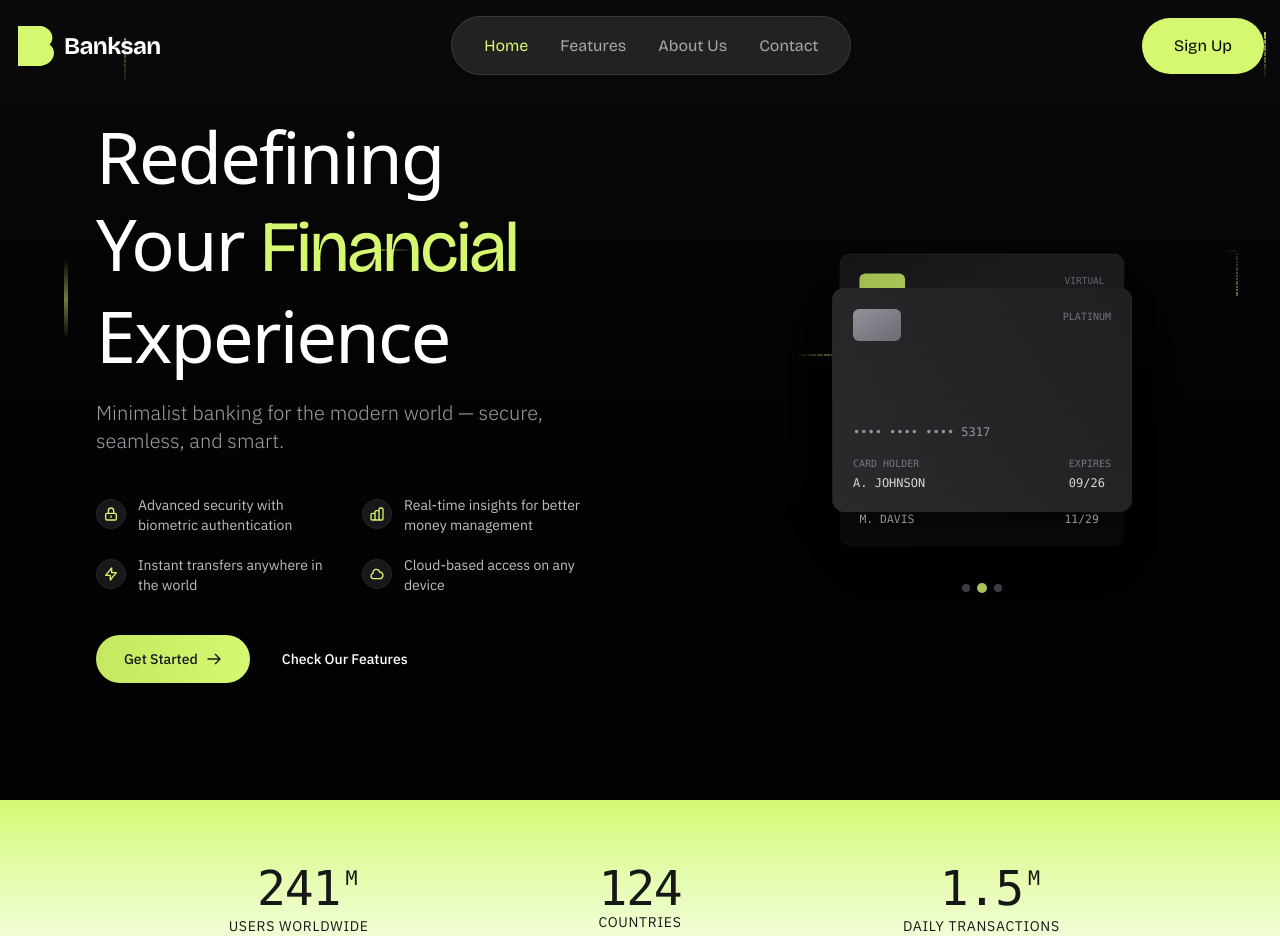
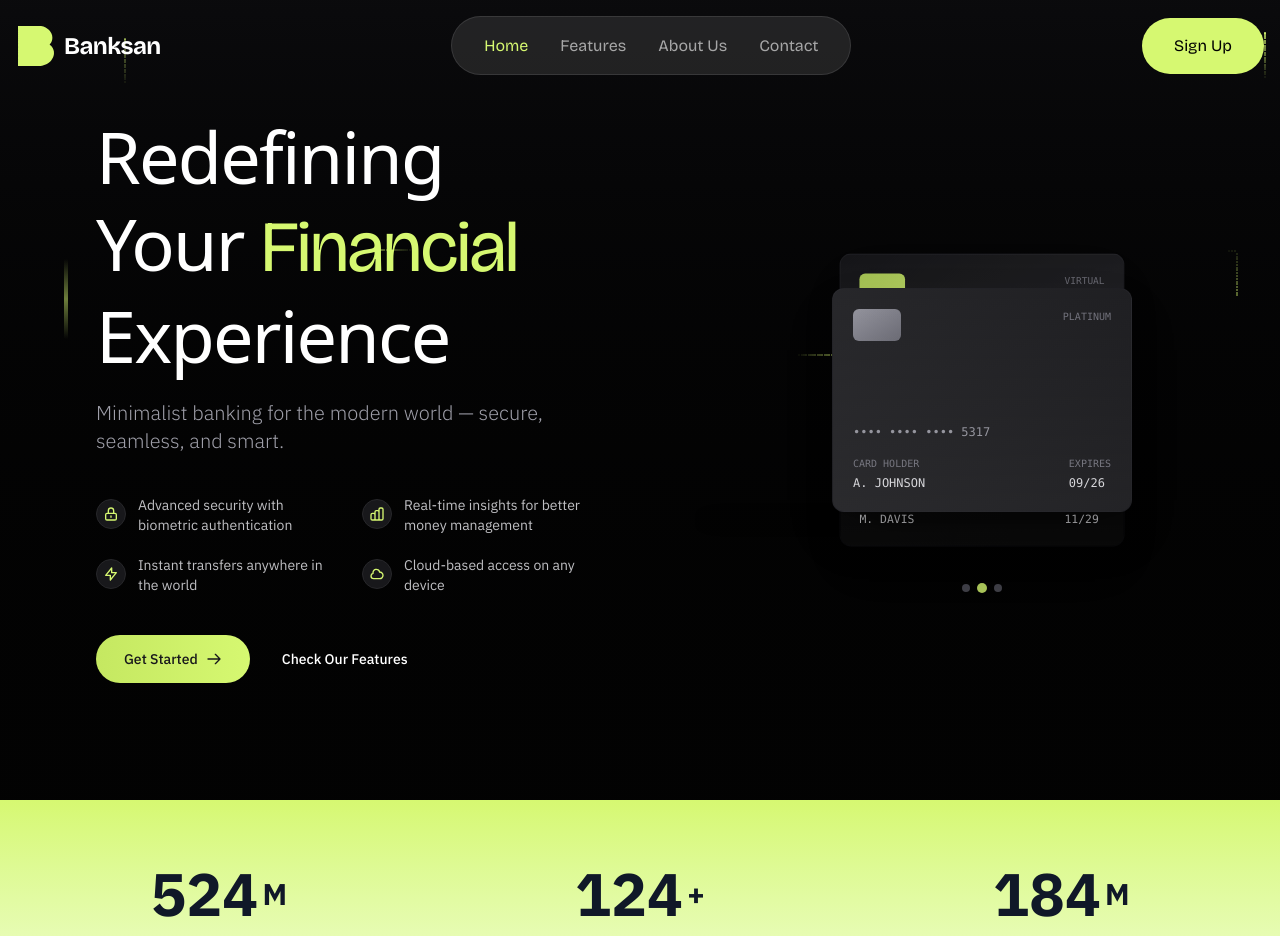
Before and after one commit to Sansarista/banksan, a Next.js app: page / in a window 1280 px wide. Shown: the top 936 px of the page. Built offline with nearby package versions, Linux system fonts and the light colour scheme.

Commit message:
Updated: Colors

```diff
--- a/src/components/sections/CTA.tsx
+++ b/src/components/sections/CTA.tsx
@@ -17,7 +17,7 @@ export default function CTA() {
             Are you ready to experience a smarter way to manage your finances? Try our platform today!
           </p>
 
-          <button className="bg-lime-500 hover:bg-lime-600 text-gray-900 font-medium py-3 px-8 rounded-full transition duration-300 inline-flex items-center gap-2">
+          <button className="bg-[#d6f871] hover:bg-[#c4e95c] text-gray-900 font-medium py-3 px-8 rounded-full transition duration-300 inline-flex items-center gap-2">
             Get Started
             <svg className="w-5 h-5" fill="none" stroke="currentColor" viewBox="0 0 24 24" xmlns="http://www.w3.org/2000/svg">
               <path strokeLinecap="round" strokeLinejoin="round" strokeWidth={2} d="M17 8l4 4m0 0l-4 4m4-4H3" />
--- a/src/components/sections/Stats.tsx
+++ b/src/components/sections/Stats.tsx
@@ -1,60 +1,58 @@
 "use client"
-import { useEffect, useState } from 'react'
+import React from 'react'
+
+interface StatItem {
+  value: string
+  label: string
+  superscript?: string
+}
 
 export default function Stats() {
-  const [animate, setAnimate] = useState(false)
-
-  useEffect(() => {
-    setAnimate(true)
-  }, [])
+  const stats: StatItem[] = [
+    {
+      value: "524",
+      superscript: "M",
+      label: "Users Downloaded"
+    },
+    {
+      value: "124",
+      superscript: "+",
+      label: "Countries"
+    },
+    {
+      value: "184",
+      superscript: "M",
+      label: "Customer Reviews"
+    }
+  ]
 
   return (
     <section className="py-16 bg-gradient-to-b from-[#d6f871] to-white">
-      <div className="max-w-5xl mx-auto px-4">
-        <div className="grid grid-cols-1 md:grid-cols-3 gap-12 md:gap-8">
-          {/* Users stat */}
-          <div
-            className={`transform transition-all duration-500 ${
-              animate ? "opacity-100 translate-y-0" : "opacity-0 translate-y-4"
-            }`}
-          >
-            <div className="flex flex-col items-center">
-              <span className="font-mono text-5xl font-light text-[#171717] tracking-tight relative pb-1">
-                241
-                <span className="text-xl text-[#171717] absolute top-0 -right-4">M</span>
-              </span>
-              <p className="text-[#171717] text-sm uppercase tracking-wider">Users Worldwide</p>
+      <div className="container mx-auto px-4">
+        <div className="flex flex-wrap justify-around gap-8 md:gap-4">
+          {stats.map((stat, index) => (
+            <div key={index} className="text-center flex-1 min-w-[180px]">
+              <div className="flex items-center justify-center">
+                <span className="text-4xl md:text-5xl lg:text-6xl font-bold text-gray-900">
+                  {stat.value}
+                </span>
+                {stat.superscript && (
+                  <span className="text-xl md:text-2xl lg:text-3xl font-bold text-gray-900 ml-1">
+                    {stat.superscript}
+                  </span>
+                )}
+              </div>
+              <p className="text-gray-600 mt-2">{stat.label}</p>
             </div>
-          </div>
+          ))}
+        </div>
+      </div>
 
-          {/* Countries stat */}
-          <div
-            className={`transform transition-all duration-500 delay-100 ${
-              animate ? "opacity-100 translate-y-0" : "opacity-0 translate-y-4"
-            }`}
-          >
-            <div className="flex flex-col items-center">
-              <span className="font-mono text-5xl font-light text-[#171717] tracking-tight">
-                124
-              </span>
-              <p className="text-[#171717] text-sm uppercase tracking-wider">Countries</p>
-            </div>
-          </div>
-
-          {/* Transactions stat */}
-          <div
-            className={`transform transition-all duration-500 delay-200 ${
-              animate ? "opacity-100 translate-y-0" : "opacity-0 translate-y-4"
-            }`}
-          >
-            <div className="flex flex-col items-center">
-              <span className="font-mono text-5xl font-light text-[#171717] tracking-tight relative pb-1">
-                1.5
-                <span className="text-xl text-[#171717] absolute top-0 -right-4">M</span>
-              </span>
-              <p className="text-[#171717] text-sm uppercase tracking-wider">Daily Transactions</p>
-            </div>
-          </div>
+      {/* Trusted By Section */}
+      <div className="container mx-auto px-4 pt-12 pb-4">
+        <p className="text-center text-sm text-gray-500 mb-6">Trusted By Ecommerce Partners & Affiliates</p>
+        <div className="flex flex-wrap justify-center items-center gap-8 md:gap-12">
+          {/* Partner logos here */}
         </div>
       </div>
     </section>
```
